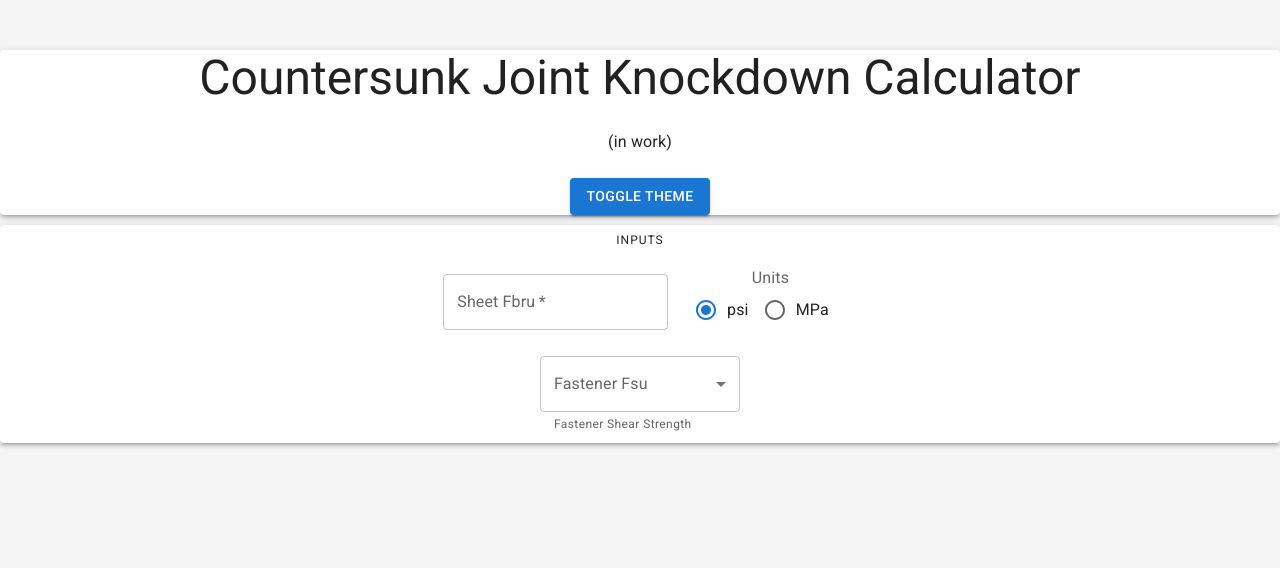
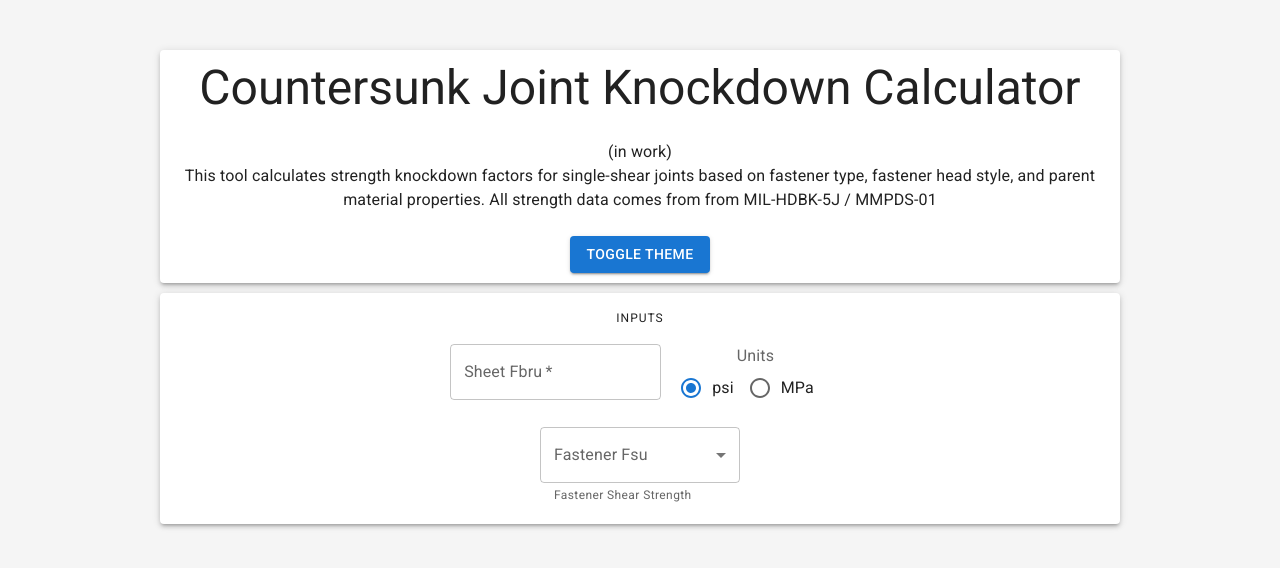
Before and after one commit to edp8489/csk_knockdown_tool, a React (Create React App) app: page / in a window 1280 px wide. Shown: the top 568 px of the page. Built offline with nearby package versions, Linux system fonts and the light colour scheme.

Commit message:
Minor design tweaks

```diff
--- a/src/App.js
+++ b/src/App.js
@@ -14,6 +14,10 @@ let darkTheme = dark
 // uncomment next line to define additional customizations
 // theme = createTheme(theme, {**});
 
+const summary = "This tool calculates strength knockdown factors for " +
+                "single-shear joints based on fastener type, fastener head style, " +
+                "and parent material properties.\nAll strength data comes from from MIL-HDBK-5J / MMPDS-01"
+
 // DEBUG ONLY
 // define junk data
 const fsuSelect = ["50 ksi (345 MPa)", "95 ksi (655 MPa)", "108 ksi (745 MPa)"]
@@ -27,12 +31,13 @@ export default function App() {
   return (
     <ThemeProvider theme={theme}>
       <CssBaseline />
-      <Box className="App" sx={{ textAlign: "center" }}>
-        <Paper elevation={3} sx={{ marginTop: "50px" }}>
+      <Box className="App" sx={{ textAlign: "center", width: "75%", marginLeft:"12.5%", marginRight:"12.5%" }}>
+        <Paper elevation={3} sx={{ marginTop: "50px", padding:"10px" }}>
           <Typography variant="h3">Countersunk Joint Knockdown Calculator</Typography>
           <br />
           <Typography variant="p">
-            (in work)
+            (in work)<br />
+            {summary}
           </Typography>
           <br />
           <br />
@@ -44,7 +49,7 @@ export default function App() {
             Toggle theme
           </Button>
         </Paper>
-        <InputsCard  ref_fbru={ref_fbru} ref_unit={ref_unit} ref_fast={ref_fast} fastSelect={fsuSelect} />
+        <InputsCard ref_fbru={ref_fbru} ref_unit={ref_unit} ref_fast={ref_fast} fastSelect={fsuSelect} />
       </Box>
     </ThemeProvider>
   );
--- a/src/InputsCard.js
+++ b/src/InputsCard.js
@@ -22,14 +22,11 @@ export default function InputsCard(props){
   const fastSelEntries = props.fastSelect.map((val, ind)=>(<MenuItem key={ind} value={val}>{val}</MenuItem>));
 
   return(
-    <Paper elevation={3} sx={{ marginTop: "10px", marginBottom: "10px" }}>
+    <Paper elevation={3} sx={{ marginTop: "10px", marginBottom: "10px", padding:"10px" }}>
       <Typography variant="overline" >Inputs</Typography>
       <br />
       <Box
       component="form"
-      sx={{
-        '& .MuiTextField-root': { m: 1, width: '25ch' },
-      }}
       noValidate
       autoComplete="off"
     >
```
